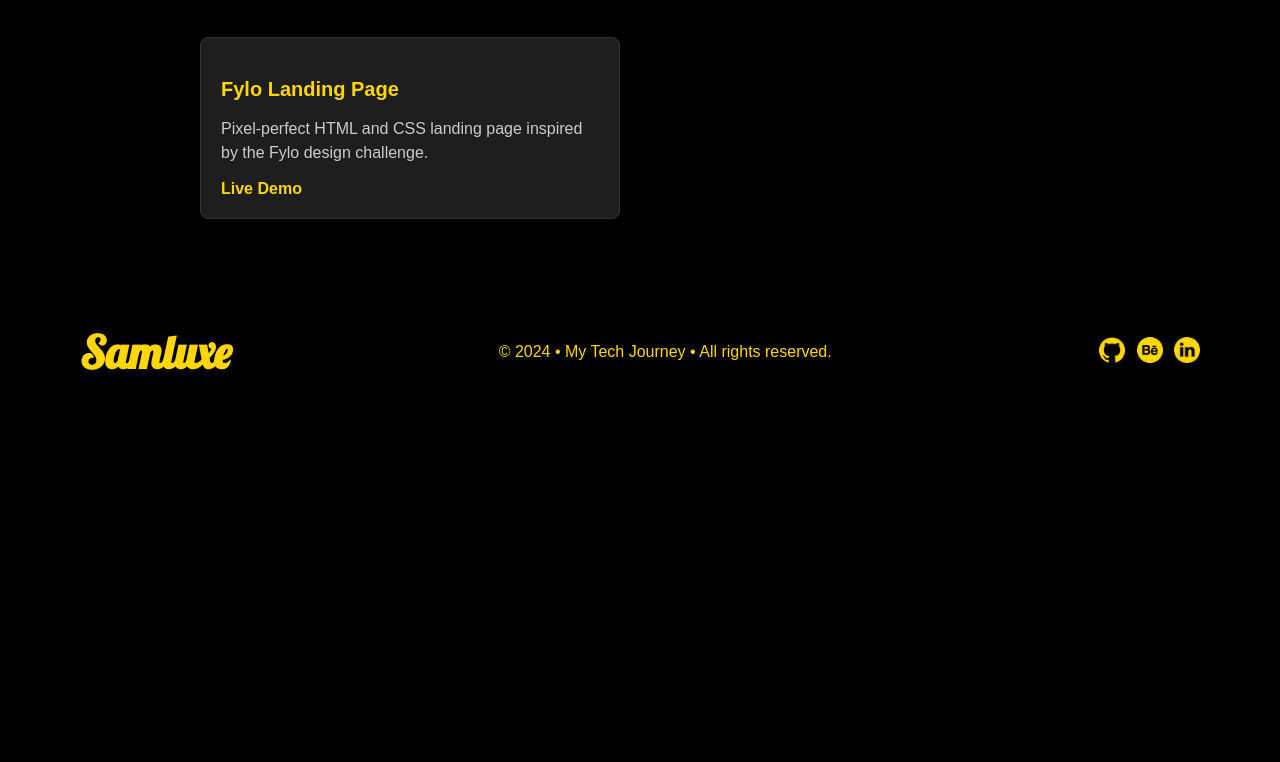
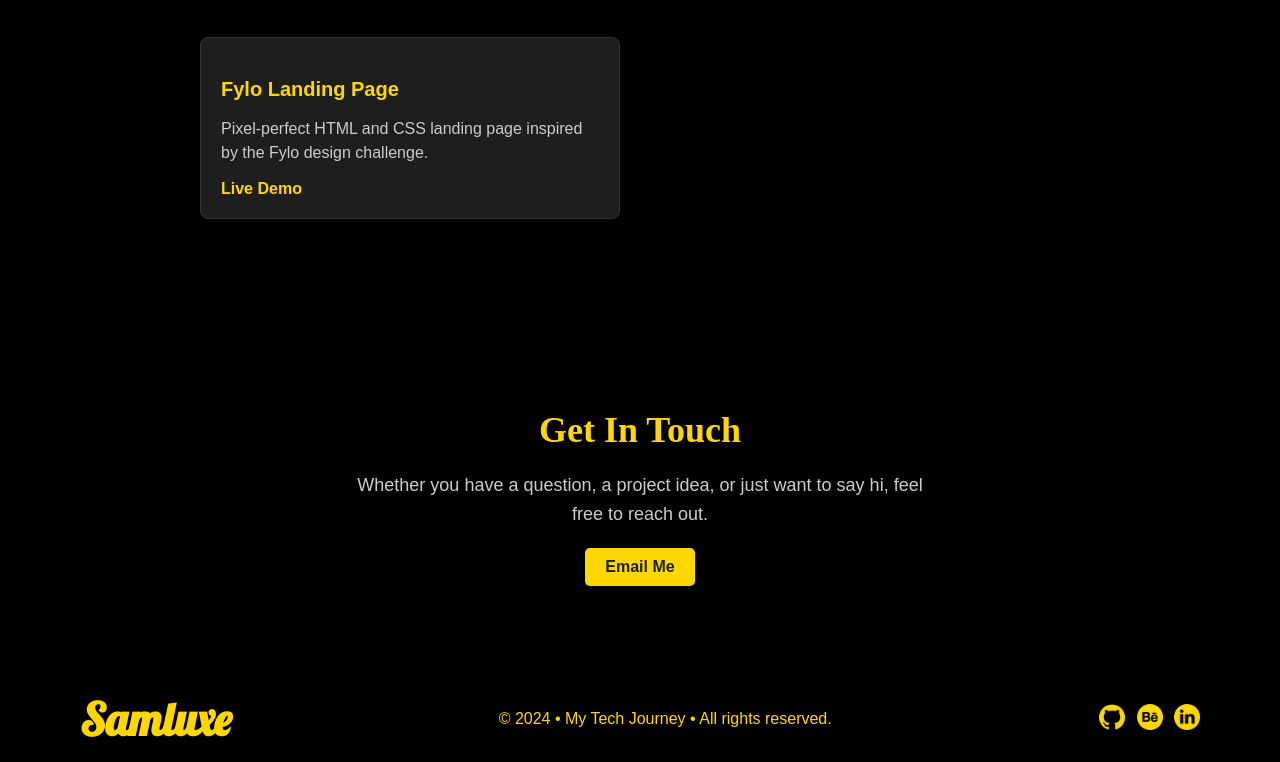
Before and after one commit to Luxuryli/Personal-Website, a plain HTML site: page index.html in a window 1280 px wide. Shown: the part 1748-2510 px from the top of the page. Before the commit the page ends 2143 px from the top, so only its background shows below. Drawn offline with nearby package versions, Linux system fonts and the light colour scheme; a web font is replaced by a local one.

Commit message:
fix: ui fixes

```diff
--- a/index.html
+++ b/index.html
@@ -7,6 +7,7 @@
     <title>My Personal Website</title>
     <link rel="stylesheet" href="main.css">
     <link rel="stylesheet" href="main.js">
+    <link rel="icon" type="image/png" href="Img/favicon.png">
     <link rel="preconnect" href="https://fonts.googleapis.com">
     <link rel="preconnect" href="https://fonts.gstatic.com" crossorigin>
     <link href="https://fonts.googleapis.com/css2?family=Lobster&family=Playwrite+IT+Moderna:wght@100..400&display=swap"
@@ -14,6 +15,12 @@
     <link rel="preconnect" href="https://fonts.googleapis.com">
     <link rel="preconnect" href="https://fonts.gstatic.com" crossorigin>
     <link href="https://fonts.googleapis.com/css2?family=Beiruti:wght@200..900&display=swap" rel="stylesheet">
+    <style>
+        html {
+            scroll-behavior: smooth;
+        }
+    </style>
+    <link href="https://unpkg.com/aos@2.3.1/dist/aos.css" rel="stylesheet">
 </head>
 
 <body>
@@ -177,51 +184,61 @@
         <section class="project-section">
             <h2 style="text-align: center; margin-top: 40px;">Portfolio Projects</h2>
             <div class="projects-container">
-                <div class="project">
+                <div class="project" data-aos="fade-up">
                     <h3>Conference Ticket Generator</h3>
                     <p>Built with Next.js and Tailwind CSS. A responsive ticketing app for selecting and generating custom conference tickets.</p>
                     <a href="https://conference-ticket-generator-mocha.vercel.app" target="_blank">Live Demo</a>
                 </div>
-                <div class="project">
+                <div class="project" data-aos="fade-up">
                     <h3>AI Chat App</h3>
                     <p>React app using Google APIs for summarization, translation, and language detection.</p>
                     <a href="https://ai-chat-app-eight-chi.vercel.app" target="_blank">Live Demo</a>
                 </div>
-                <div class="project">
+                <div class="project" data-aos="fade-up">
                     <h3>Sign-Up Form</h3>
                     <p>A simple sign-up form with form validation and UI logic using HTML, CSS, and JavaScript.</p>
                     <a href="https://luxuryli.github.io/Side-Hustle/" target="_blank">Live Demo</a>
                 </div>
-                <div class="project">
+                <div class="project" data-aos="fade-up">
                     <h3>Apple Beta Website Clone</h3>
                     <p>Clean and responsive clone of an Apple beta website using only HTML and CSS.</p>
                     <a href="https://luxuryli.github.io/ipws-project/" target="_blank">Live Demo</a>
                 </div>
-                <div class="project">
+                <div class="project" data-aos="fade-up">
                     <h3>Zuri Intern Page</h3>
                     <p>Landing page mockup built with HTML, CSS, and JavaScript for the Zuri internship.</p>
                     <a href="https://luxuryli.github.io/Zuri-Project/" target="_blank">Live Demo</a>
                 </div>
-                <div class="project">
+                <div class="project" data-aos="fade-up">
                     <h3>Frontend Calculator</h3>
                     <p>Simple calculator with basic JavaScript logic and clean layout.</p>
                     <a href="https://luxuryli.github.io/Frontend-Calculator-Project/" target="_blank">Live Demo</a>
                 </div>
-                <div class="project">
+                <div class="project" data-aos="fade-up">
                     <h3>Color Guessing Game</h3>
                     <p>Fun RGB color guessing game built in React.</p>
                     <a href="https://color-guessing-game-alpha.vercel.app" target="_blank">Live Demo</a>
                 </div>
-                <div class="project">
+                <div class="project" data-aos="fade-up">
                     <h3>Mini Online Store</h3>
                     <p>React-based store interface fetching product data from the Timbu API.</p>
                     <a href="https://mini-online-store-lovat.vercel.app" target="_blank">Live Demo</a>
                 </div>
-                <div class="project">
+                <div class="project" data-aos="fade-up">
                     <h3>Fylo Landing Page</h3>
                     <p>Pixel-perfect HTML and CSS landing page inspired by the Fylo design challenge.</p>
                     <a href="https://luxuryli.github.io/fylo-landing-page/" target="_blank">Live Demo</a>
                 </div>
+            </div>
+        </section>
+
+        <section class="contact-section">
+            <h2 style="text-align: center; color: gold;">Get In Touch</h2>
+            <p style="text-align: center; color: #ccc; max-width: 600px; margin: 0 auto 20px;">
+                Whether you have a question, a project idea, or just want to say hi, feel free to reach out.
+            </p>
+            <div style="text-align: center;">
+                <a href="mailto:olakutope4@gmail.com" style="display: inline-block; background-color: gold; color: #1e1e1e; padding: 10px 20px; border-radius: 5px; font-weight: bold; text-decoration: none; font-size: 16px;">Email Me</a>
             </div>
         </section>
     </main>
@@ -250,6 +267,10 @@
         </div>
     </footer>
     <script src="main.js"></script>
+    <script src="https://unpkg.com/aos@2.3.1/dist/aos.js"></script>
+    <script>
+        AOS.init();
+    </script>
 </body>
 
 </html>
--- a/main.css
+++ b/main.css
@@ -1685,3 +1685,48 @@ footer {
 .project a:hover {
     text-decoration: underline;
 }
+
+/* Contact Section Styles */
+.contact-section {
+    width: 100%;
+    padding: 80px 120px;
+    display: flex;
+    flex-direction: column;
+    align-items: center;
+    background-color: #000;
+}
+
+.contact-section h2 {
+    font-size: 36px;
+    color: gold;
+    font-family: 'Beiruti';
+    margin-bottom: 20px;
+}
+
+.contact-section p {
+    font-size: 18px;
+    color: #ccc;
+    font-family: Arial, Helvetica, sans-serif;
+    line-height: 1.6;
+    max-width: 600px;
+    text-align: center;
+    margin-bottom: 20px;
+}
+
+.contact-section a {
+    display: inline-block;
+    background-color: gold;
+    color: #1e1e1e;
+    padding: 12px 24px;
+    border-radius: 5px;
+    font-weight: bold;
+    text-decoration: none;
+    font-size: 16px;
+    font-family: Arial, Helvetica, sans-serif;
+    transition: background-color 0.3s ease, transform 0.3s ease;
+}
+
+.contact-section a:hover {
+    background-color: #e0c200;
+    transform: translateY(-2px);
+}
```
